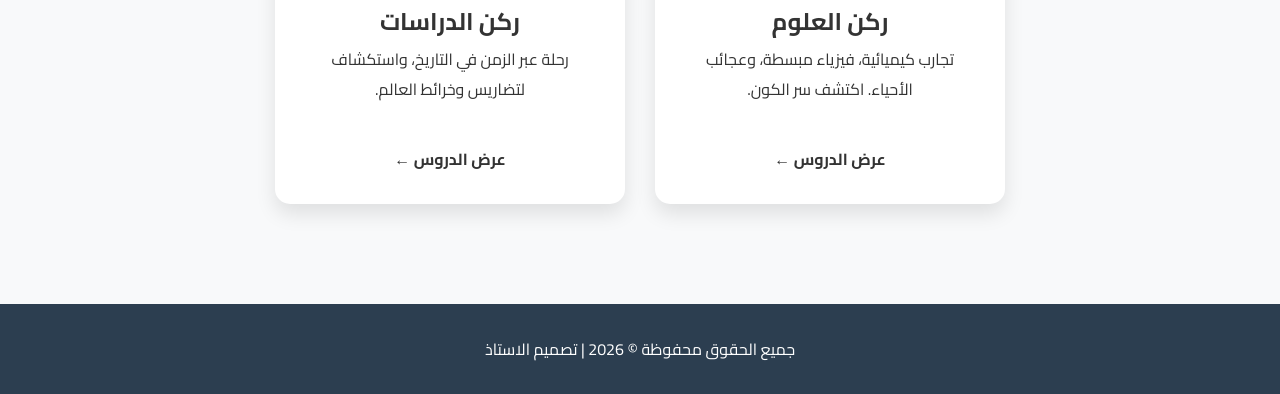
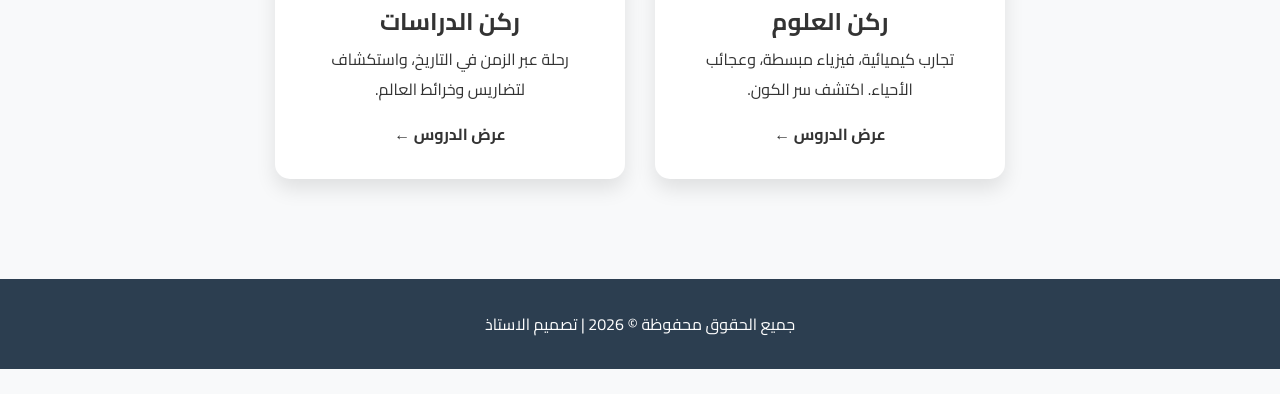
Before and after one commit to sobhysameh85-dev/protofolio, a plain HTML site: page index.html in a window 1280 px wide. Shown: the part 745-1139 px from the top of the page. After the commit the page ends 1114 px from the top, so only its background shows below. Drawn offline with Linux system fonts and the light colour scheme.

Commit message:
Add files via upload

```diff
--- a/style.css
+++ b/style.css
@@ -107,9 +107,7 @@ nav ul li a {
     transition: transform 0.3s;
 }
 
-.card a{
-    margin-top: 40px;
-}
+
 
 .card:hover { transform: translateY(-10px); }
 
```
